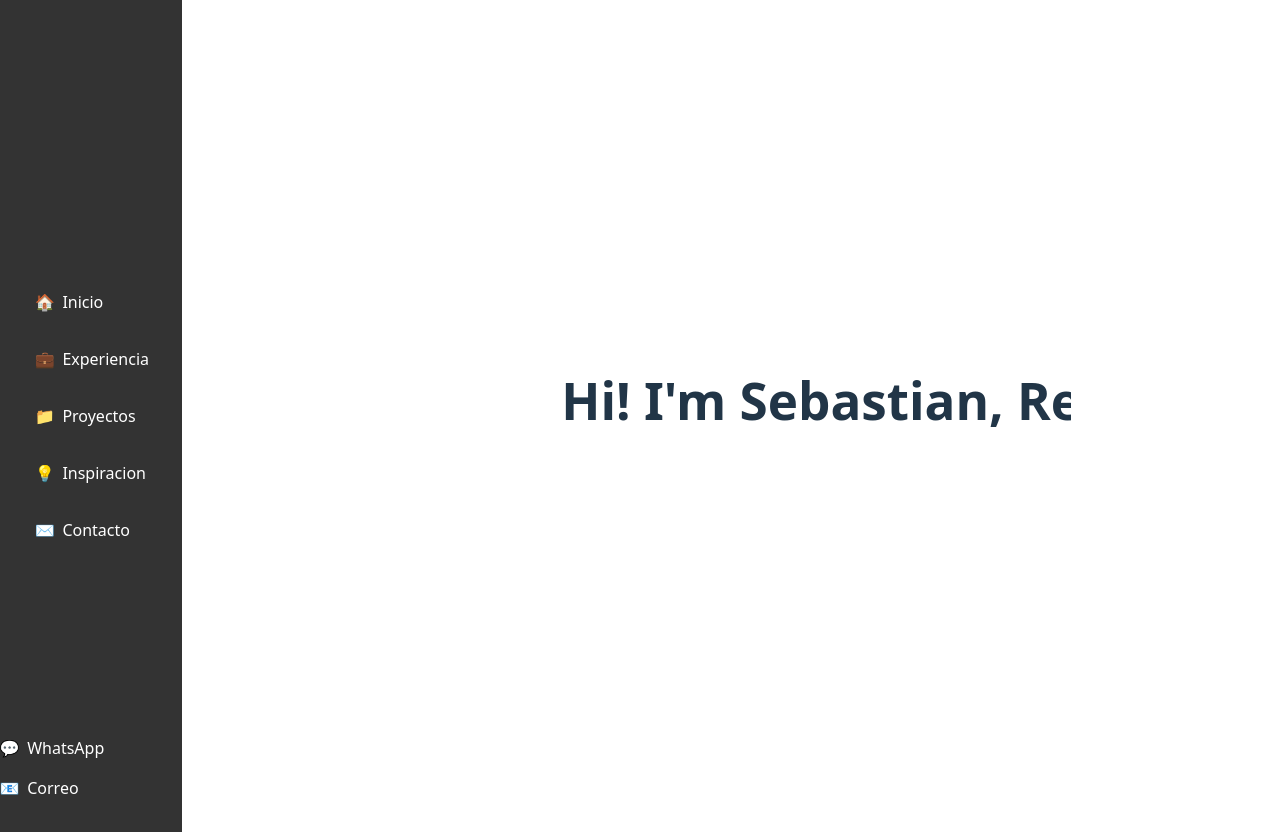
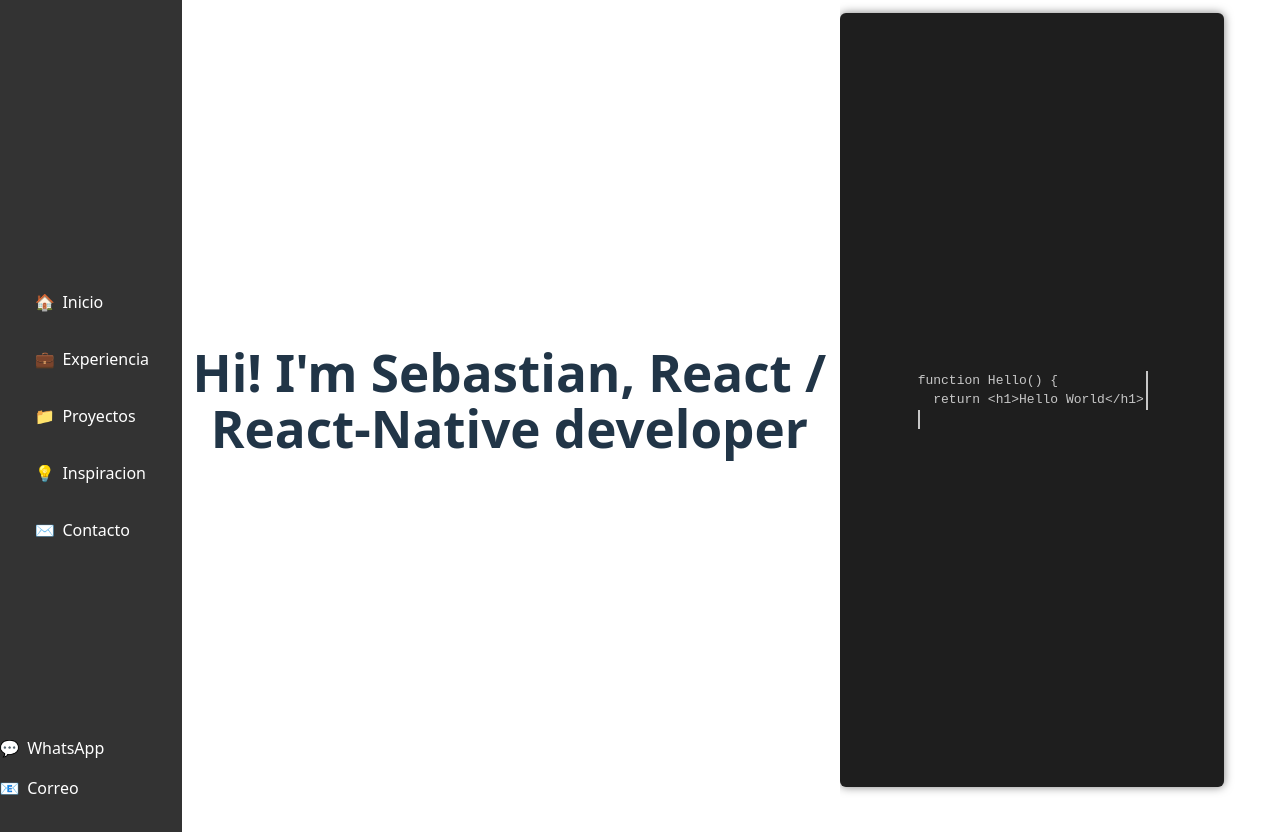
Before and after one commit to SbtnAvls/me, a React (Vite) app: page / in a window 1280 px wide. Built offline with nearby package versions, Linux system fonts and the light colour scheme.

Commit message:
Refactor hero layout and animation

```diff
--- a/src/components/Hero.css
+++ b/src/components/Hero.css
@@ -6,33 +6,35 @@
 
 .hero-left,
 .hero-right {
-  flex: 1;
   display: flex;
   align-items: center;
   justify-content: center;
 }
 
+.hero-left {
+  flex: 0 0 60%;
+  max-width: 60%;
+}
+
+.hero-right {
+  flex: 0 0 40%;
+  max-width: 40%;
+  position: relative;
+  overflow: hidden;
+}
+
 .hero-left h1 {
-  max-width: 40%;
+  width: 100%;
   text-align: center;
+  margin: 0;
+  transition: opacity 0.3s;
 }
 
 .hero-title {
   display: inline-block;
-  overflow: hidden;
-  white-space: nowrap;
+  white-space: normal;
 }
 
-.cursor {
-  display: inline-block;
-  width: 1ch;
-  animation: blink 1s step-end infinite;
-}
-
-.hero-right {
-  position: relative;
-  overflow: hidden;
-}
 
 .tools,
 .code-window {
--- a/src/components/Hero.jsx
+++ b/src/components/Hero.jsx
@@ -1,4 +1,4 @@
-import { useEffect, useState } from 'react'
+import { useEffect, useRef } from 'react'
 import './Hero.css'
 
 const codeExample = [
@@ -9,26 +9,29 @@
 
 function Hero() {
   const title = "Hi! I'm Sebastian, React / React-Native developer"
-  const [visibleText, setVisibleText] = useState('')
+  const titleRef = useRef(null)
 
   useEffect(() => {
-    let i = 0
-    const interval = setInterval(() => {
-      i += 1
-      setVisibleText(title.slice(0, i))
-      if (i >= title.length) {
-        clearInterval(interval)
-      }
-    }, 50)
-    return () => clearInterval(interval)
+    const el = titleRef.current
+    if (!el) return
+
+    const thresholds = Array.from({ length: 101 }, (_, i) => i / 100)
+    const observer = new IntersectionObserver(
+      ([entry]) => {
+        el.style.opacity = String(entry.intersectionRatio)
+      },
+      { threshold: thresholds }
+    )
+
+    observer.observe(el)
+    return () => observer.disconnect()
   }, [])
 
   return (
     <div className="hero-banner">
       <div className="hero-left">
-        <h1 className="hero-title">
-          {visibleText}
-          <span className="cursor" aria-hidden="true">|</span>
+        <h1 className="hero-title" ref={titleRef}>
+          {title}
         </h1>
       </div>
       <div className="hero-right">
```
